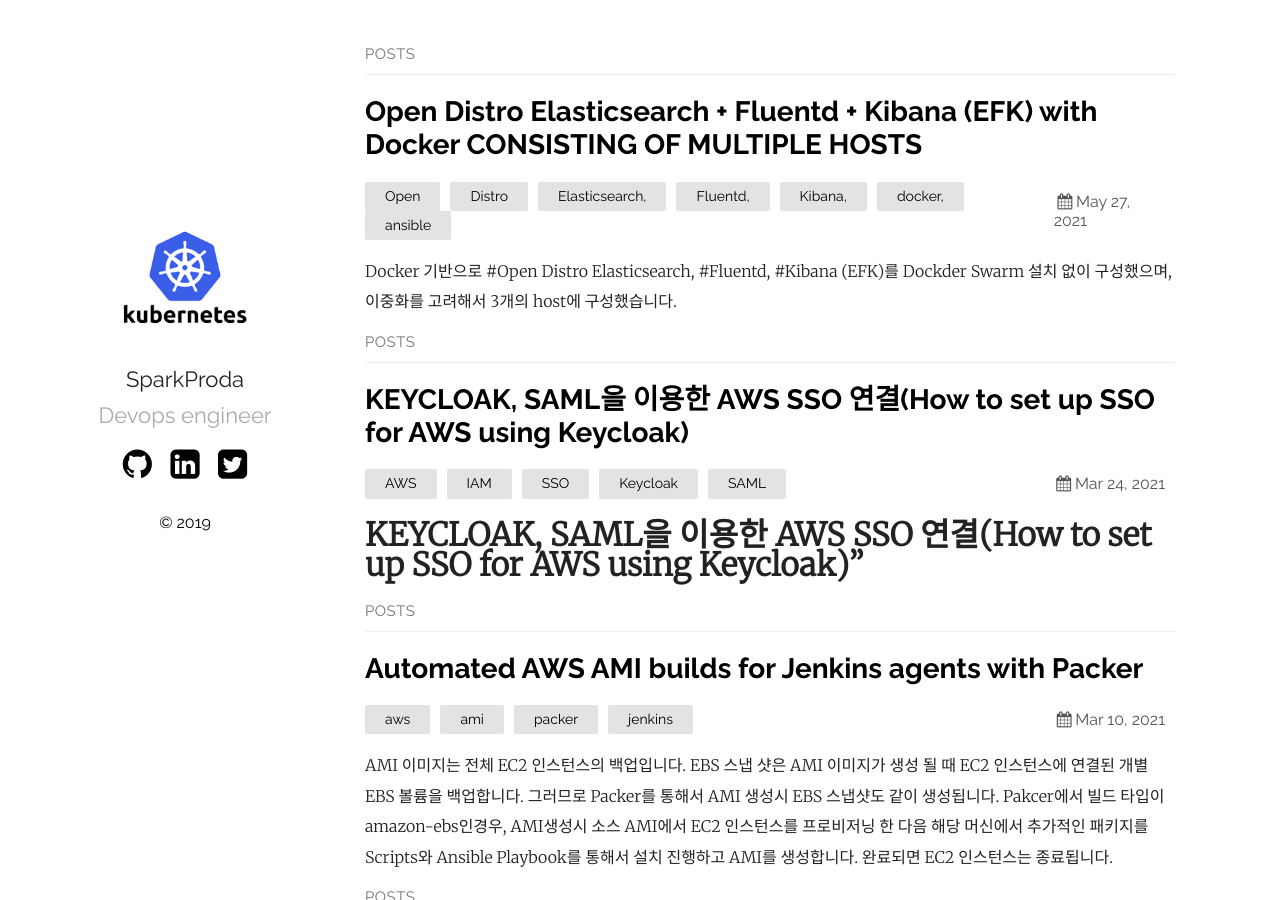
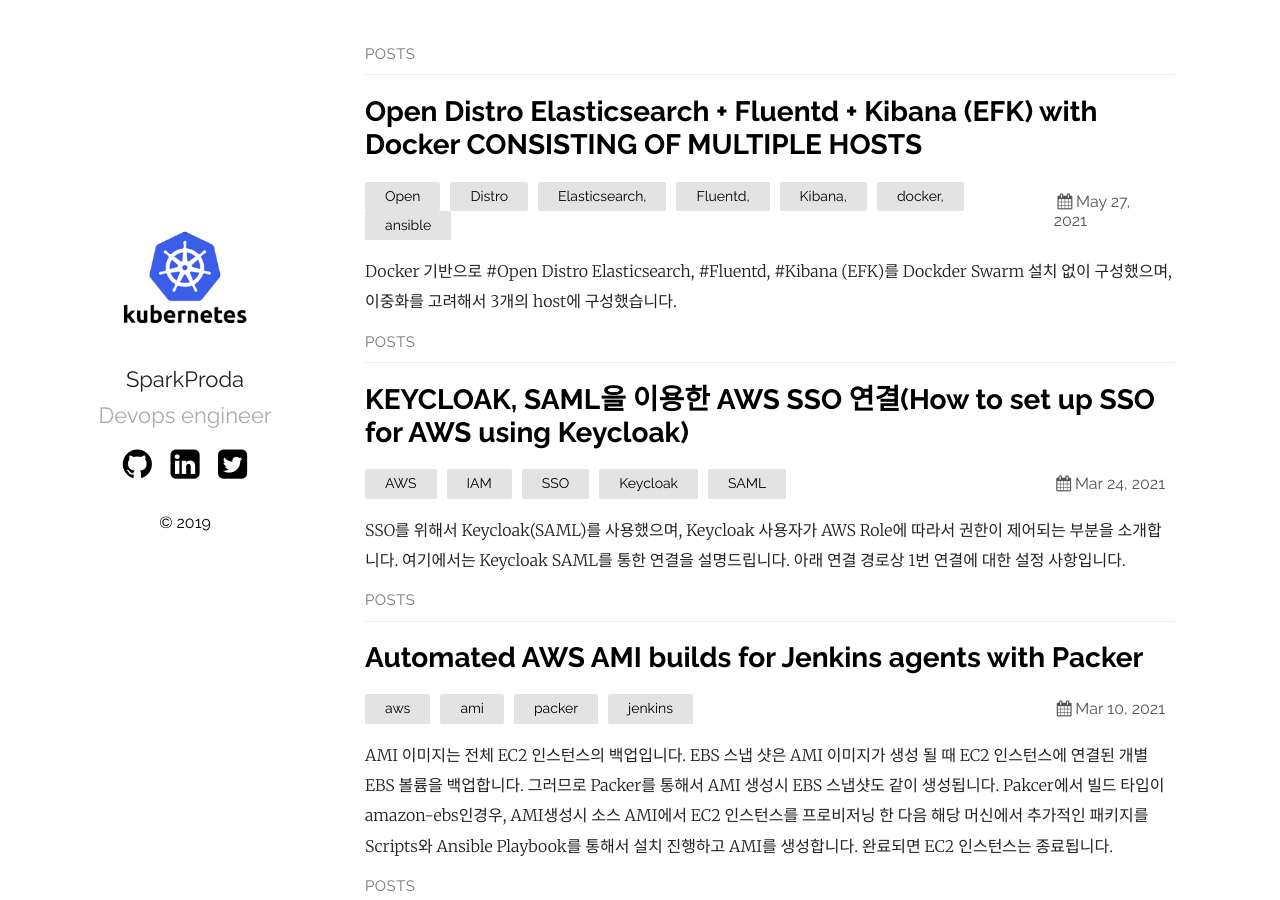
Before and after one commit to sparkproda/sparkproda.github.io, a Jekyll site: the page built from index.md, in a window 1280 px wide and 900 px high. Built offline with Jekyll 4.4.1, drawn with Linux system fonts in a browser that asks for light colours.

Commit message:
edit sso for amazon

```diff
--- a/_posts/2021-03-24-SSO_for_Amazon_AWS_using_Keycloak.markdown
+++ b/_posts/2021-03-24-SSO_for_Amazon_AWS_using_Keycloak.markdown
@@ -4,8 +4,6 @@ title:  "KEYCLOAK, SAML을 이용한 AWS SSO 연결(How to set up SSO for AWS us
 date:   2021-03-24
 categories:  AWS IAM SSO Keycloak SAML
 ---
-
-# KEYCLOAK, SAML을 이용한 AWS SSO 연결(How to set up SSO for AWS using Keycloak)"
 
 SSO를 위해서 Keycloak(SAML)를 사용했으며, Keycloak 사용자가  AWS Role에 따라서 권한이 제어되는 부분을 소개합니다.
 여기에서는 Keycloak SAML를 통한 연결을 설명드립니다. 아래 연결 경로상 1번 연결에 대한 설정 사항입니다.
```
